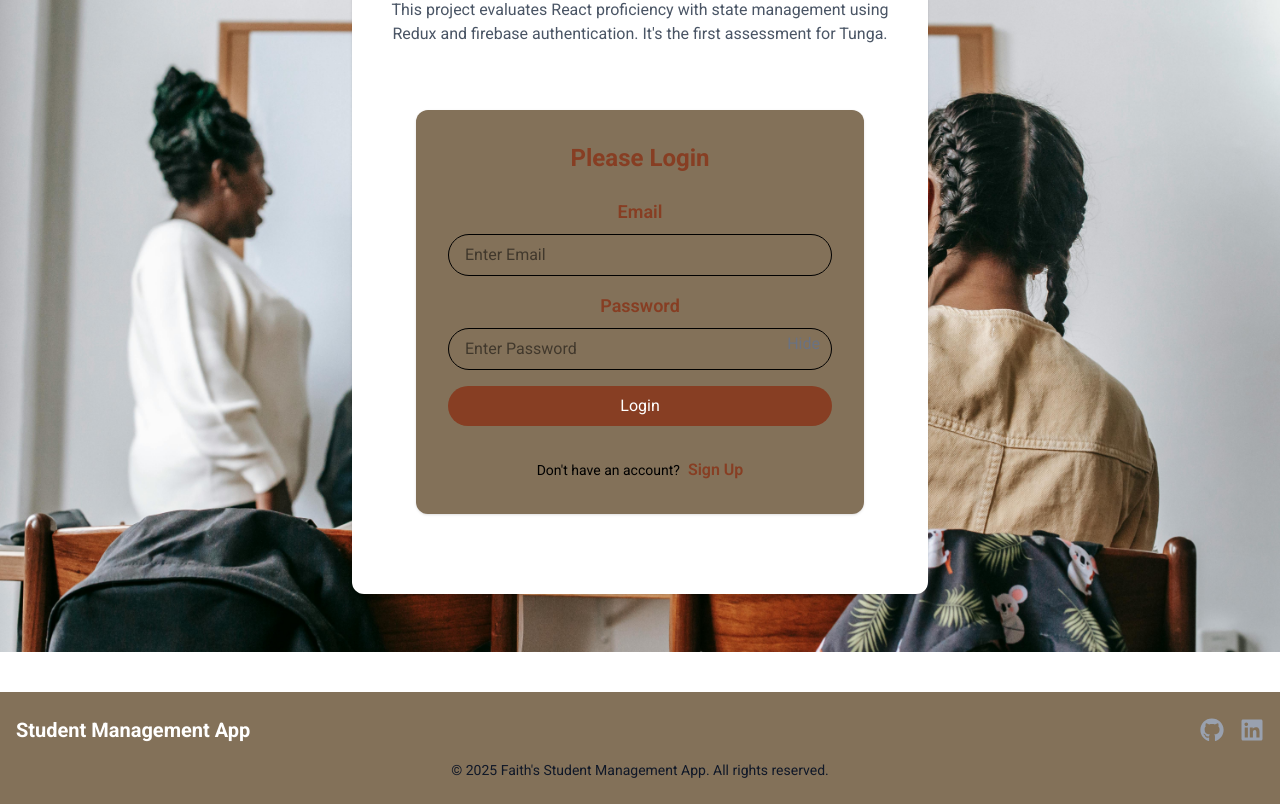
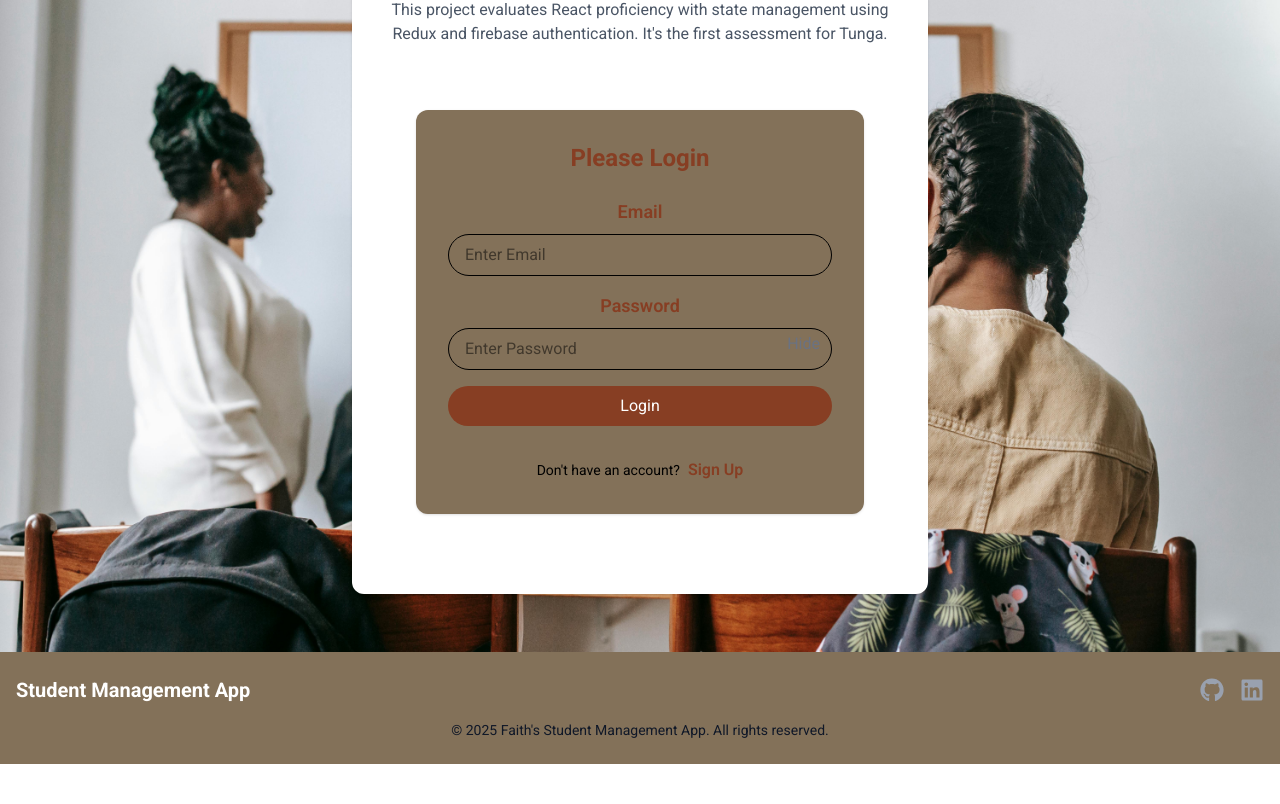
Before and after one commit to faithadewuyi/tunga-assessment, a React (Vite) app: page / in a window 1280 px wide. Shown: the part 212-1016 px from the top of the page. After the commit the page ends 976 px from the top, so only its background shows below. Built offline with nearby package versions, Linux system fonts and the light colour scheme; no server answers.

Commit message:
readme updated

```diff
--- a/src/components/Footer.jsx
+++ b/src/components/Footer.jsx
@@ -2,7 +2,7 @@
 
 const Footer = () => {
   return (
-    <footer className="bg-[#837159] ] text-white py-6 mt-10">
+    <footer className="bg-[#837159] ] text-white py-6 ">
       <div className="container mx-auto px-4 flex flex-col md:flex-row justify-between items-center text-center md:text-left">
 
 
```
Also changed, not shown: 1 other file (tests, documents, lock files or other folders).
